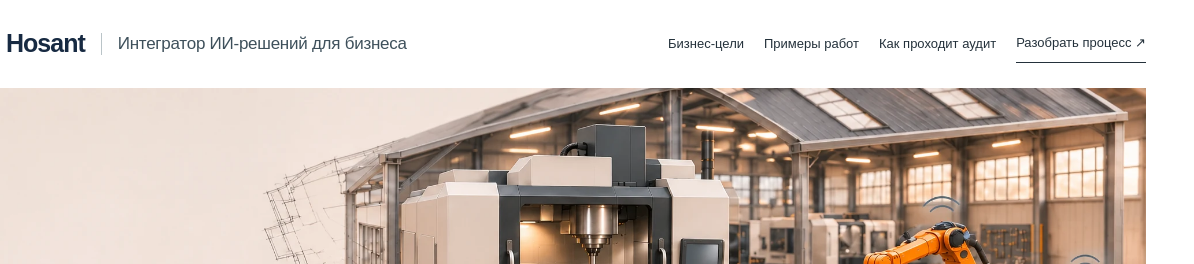
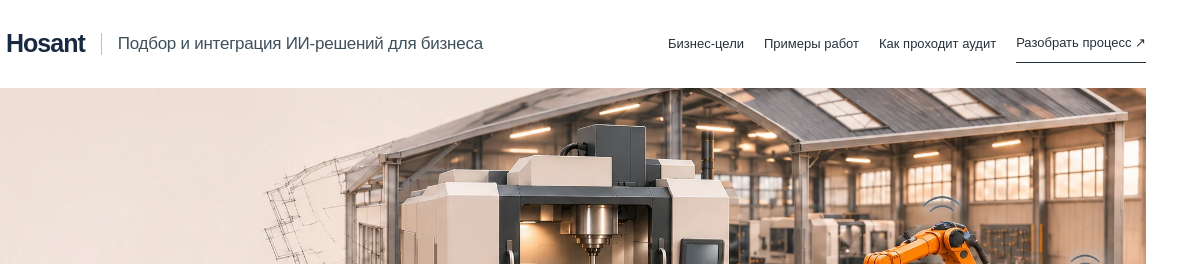
Before and after one commit to krasmur-rgb/hosant, a plain HTML site: page index.html in a window 1280 px wide. Shown: the top 264 px of the page, 86-1280 px from the left. Drawn offline with Linux system fonts and the light colour scheme.

Commit message:
Уточнить миссию Hosant в шапке главной страницы

```diff
--- a/index.html
+++ b/index.html
@@ -15,7 +15,7 @@ html{scroll-behavior:smooth}body{overflow-wrap:break-word}button,a,input,textare
 .journey-links{display:grid;gap:8px;max-width:27ch;font-size:14px}.journey-links a{color:var(--green)}
 
 header .hosant-brand{display:inline-flex;align-items:center;gap:10px;color:#172a42;text-decoration:none;font:700 25px/1.1 Arial,sans-serif;letter-spacing:-1px;white-space:nowrap}header .hosant-symbol{display:block;flex:none}
-</style><link rel="stylesheet" href="visuals.css"></head><body><a class="skip" href="#app">Перейти к содержанию</a><header><div class="wrap"><a class="brand hosant-brand" href="#home" aria-label="Hosant — интегратор ИИ-решений для бизнеса. На главную"><svg class="hosant-symbol" width="34" height="34" viewBox="0 0 40 40" aria-hidden="true" focusable="false"><rect width="40" height="40" rx="9" fill="#244db5"/><path fill="#fff" d="M9 10h6v9l10-4v-5h6v20h-6v-9l-10 4v5H9z"/></svg><span>Hosant</span><span class="brand-tagline">Интегратор ИИ-решений для бизнеса</span></a><nav aria-label="Навигация"><a href="#goals">Бизнес-цели</a><a href="#works">Примеры работ</a><a href="#audit">Как проходит аудит</a><a href="#brief">Разобрать процесс ↗</a></nav></div></header>
+</style><link rel="stylesheet" href="visuals.css"></head><body><a class="skip" href="#app">Перейти к содержанию</a><header><div class="wrap"><a class="brand hosant-brand" href="#home" aria-label="Hosant — подбор и интеграция ИИ-решений для бизнеса. На главную"><svg class="hosant-symbol" width="34" height="34" viewBox="0 0 40 40" aria-hidden="true" focusable="false"><rect width="40" height="40" rx="9" fill="#244db5"/><path fill="#fff" d="M9 10h6v9l10-4v-5h6v20h-6v-9l-10 4v5H9z"/></svg><span>Hosant</span><span class="brand-tagline">Подбор и интеграция ИИ-решений для бизнеса</span></a><nav aria-label="Навигация"><a href="#goals">Бизнес-цели</a><a href="#works">Примеры работ</a><a href="#audit">Как проходит аудит</a><a href="#brief">Разобрать процесс ↗</a></nav></div></header>
 <main class="wrap" id="app" tabindex="-1"></main><footer><div class="wrap"><span><span class="footer-brand">hosant</span> — автоматизация для торговли и производства</span><a href="#home">На главную ↑</a></div></footer>
 <template id="home-sections">
 <section class="factory-hero" aria-labelledby="factory-title">
```
